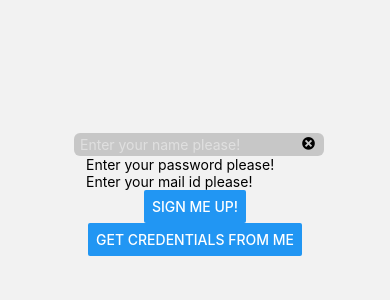
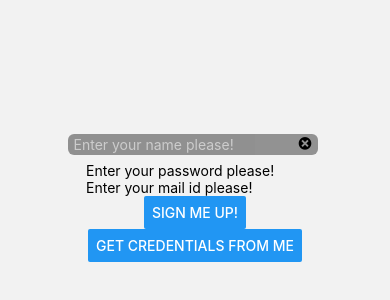
Before and after one commit to amitsingh777/TrackerFrontEnd, a React Native app: screen /Signup in a window 390 px wide. Shown: the part 228-528 px from the top of the page. Built offline with nearby package versions, Linux system fonts and the light colour scheme.

Commit message:
Completed CustomText input styling

```diff
--- a/src/components/CustomTextInput.tsx
+++ b/src/components/CustomTextInput.tsx
@@ -1,25 +1,38 @@
-import {StyleSheet, TextInput, View} from 'react-native';
+import {
+  Pressable,
+  PressableProps,
+  StyleSheet,
+  TextInput,
+  View,
+} from 'react-native';
 import {TextInputProps} from 'react-native/Libraries/Components/TextInput/TextInput';
-//circle-with-cross
+
 import Icon from 'react-native-vector-icons/Entypo';
-import FontIcon from 'react-native-vector-icons/FontAwesome';
+import {IconProps} from 'react-native-vector-icons/Icon';
 
-const CustomTextInput = (props: TextInputProps) => {
+type Props = TextInputProps & Omit<IconProps, 'name'> & PressableProps;
+
+const CustomTextInput = (props: Props) => {
   return (
     <>
       <View style={inputStyle.container}>
         <TextInput
           {...props}
           style={inputStyle.input}
-          placeholderTextColor="#ffffff80"
-          inlineImageLeft="d"
+          placeholderTextColor="#ffffff95"
         />
-        <Icon
-          name="circle-with-cross"
-          size={15}
-          color="black"
-          style={inputStyle.icon}
-        />
+
+        <Pressable
+          android_ripple={{color: '#00000040', radius: 12, foreground: true}}
+          onPress={props.onPress}
+          style={inputStyle.iconContainer}>
+          <Icon
+            name="circle-with-cross"
+            size={15}
+            color="black"
+            style={[{borderRadius: 100}]}
+          />
+        </Pressable>
       </View>
     </>
   );
@@ -27,11 +40,10 @@ const CustomTextInput = (props: TextInputProps) => {
 
 const inputStyle = StyleSheet.create({
   input: {
-    backgroundColor: '#00000070',
+    backgroundColor: '#000000',
     opacity: 0.4,
     borderRadius: 6,
-    // paddingHorizontal: 6,
-    paddingVertical: 3,
+    paddingVertical: 2,
     paddingRight: 26,
     paddingLeft: 6,
     color: 'white',
@@ -41,8 +53,11 @@ const inputStyle = StyleSheet.create({
     flexDirection: 'row',
     alignItems: 'center',
   },
-  icon: {
-    marginLeft: -23,
+  iconContainer: {
+    borderRadius: 40,
+    padding: 10,
+    backgroundColor: 'transparent',
+    marginLeft: -30,
   },
 });
 
--- a/src/page/Auth/Signup.tsx
+++ b/src/page/Auth/Signup.tsx
@@ -26,11 +26,16 @@ const Signup = () => {
       }
     }
   };
+  const onNameClear = () => {
+    setName('');
+  };
   return (
     <View style={style.container}>
       <CustomTextInput
         placeholder="Enter your name please!"
         onChangeText={onNameInputChange}
+        onPress={onNameClear}
+        value={name}
       />
       <TextInput
         placeholder="Enter your password please!"
```
